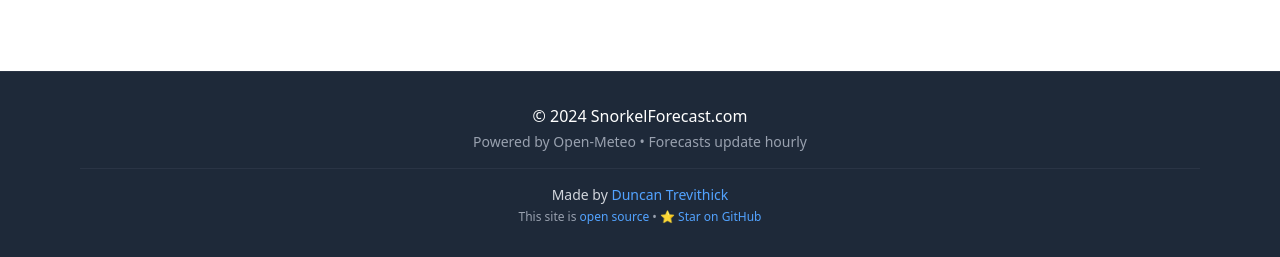
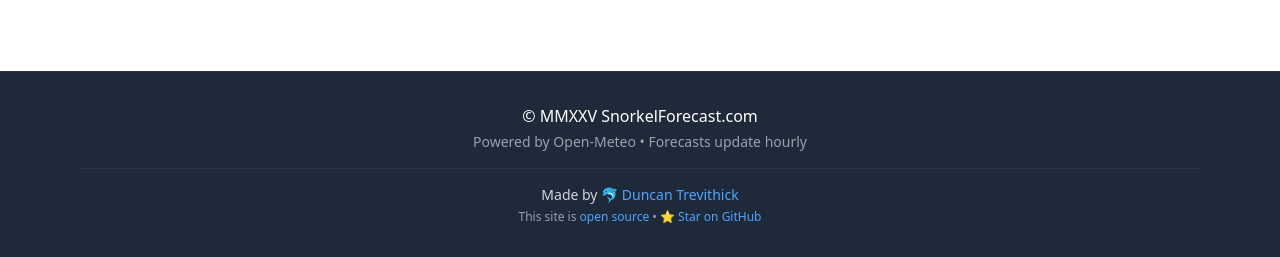
Before and after one commit to dunctk/snorkelforecast, a Django app: template conditions/templates/conditions/index.html in a window 1280 px wide. Shown: the part 580-837 px from the top of the page. Run offline with Django 5.2, Linux system fonts and the light colour scheme; the template is opened without the code that fills it, so the values that code supplies are empty; style sheets or scripts are compiled from the project's sources.

Commit message:
feat: add dolphin emoji and update copyright to Roman numerals
- Add dolphin emoji (🐬) next to Duncan Trevithick's name
- Change copyright year from 2024 to 2025 in Roman numerals (MMXXV)
- Maintain consistent footer styling and theme support

```diff
--- a/conditions/templates/conditions/base.html
+++ b/conditions/templates/conditions/base.html
@@ -63,11 +63,11 @@
 
     <footer class="bg-gray-800 ui-night:bg-gray-900/95 ui-night:backdrop-blur-sm text-white py-8 mt-16 border-t border-gray-700/50 ui-night:border-gray-800/50 transition-all duration-300">
       <div class="max-w-6xl mx-auto px-4 text-center">
-        <p>&copy; 2024 SnorkelForecast.com</p>
+        <p>&copy; MMXXV SnorkelForecast.com</p>
         <p class="text-gray-400 ui-night:text-gray-500 text-sm mt-1">Powered by Open‑Meteo • Forecasts update hourly</p>
         <div class="mt-4 pt-4 border-t border-gray-700/50">
           <p class="text-gray-300 ui-night:text-gray-400 text-sm">
-            Made by <a href="https://duncant.co.uk" target="_blank" rel="noopener noreferrer" class="text-blue-400 hover:text-blue-300 ui-night:text-blue-300 ui-night:hover:text-blue-200 transition-colors">Duncan Trevithick</a>
+            Made by <a href="https://duncant.co.uk" target="_blank" rel="noopener noreferrer" class="text-blue-400 hover:text-blue-300 ui-night:text-blue-300 ui-night:hover:text-blue-200 transition-colors">🐬 Duncan Trevithick</a>
           </p>
           <p class="text-gray-400 ui-night:text-gray-500 text-xs mt-1">
             This site is <a href="https://github.com/dunctk/snorkelforecast" target="_blank" rel="noopener noreferrer" class="text-blue-400 hover:text-blue-300 ui-night:text-blue-300 ui-night:hover:text-blue-200 transition-colors">open source</a> •
```
